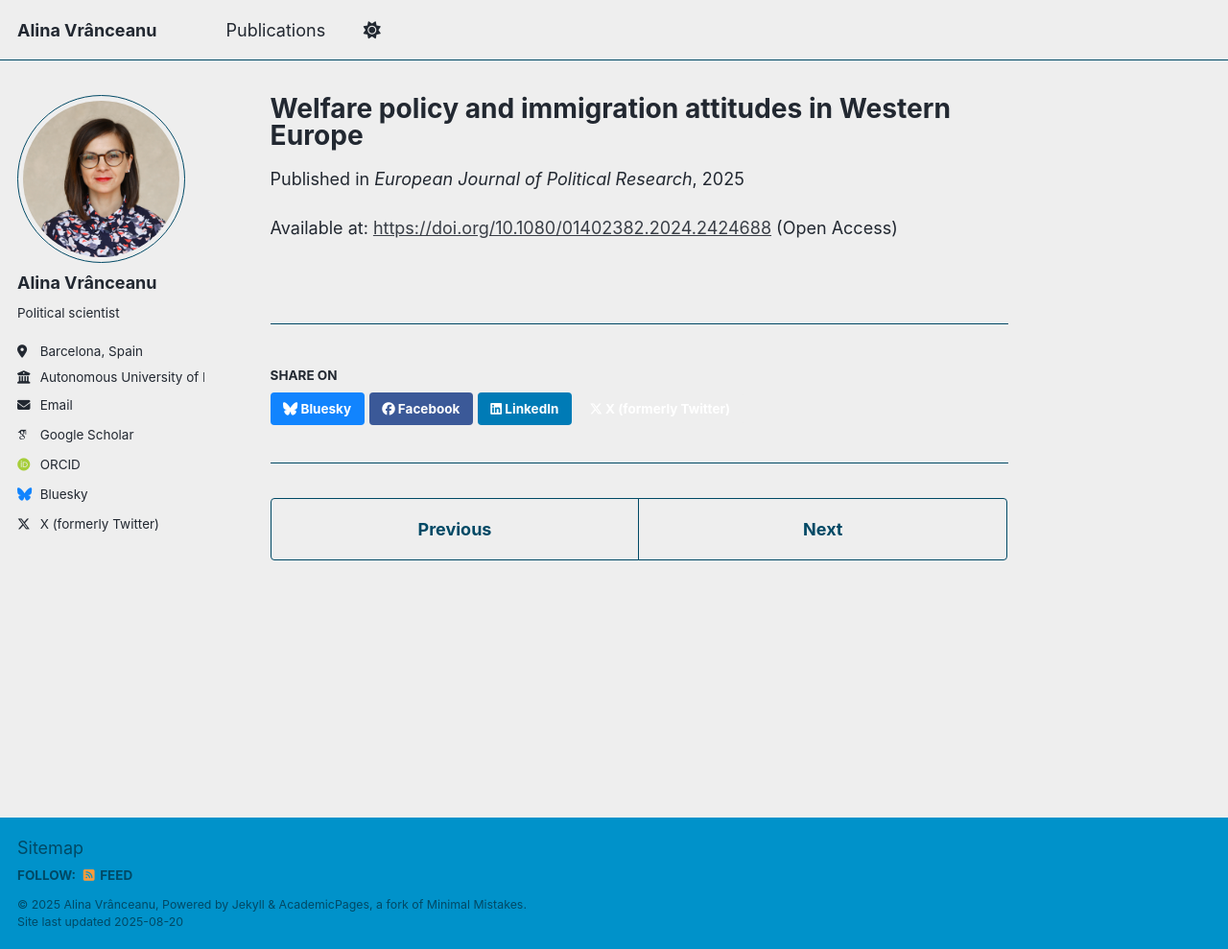
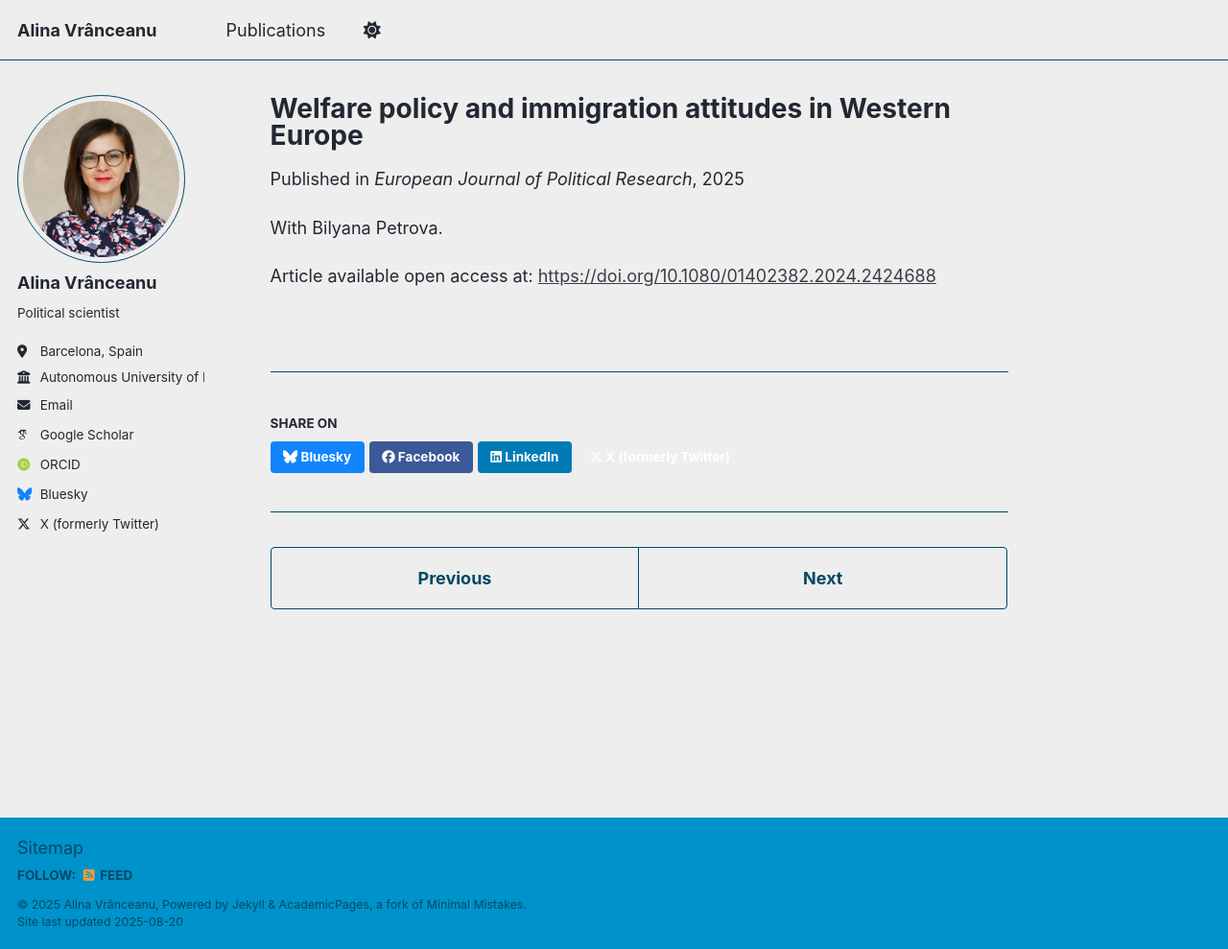
Before and after one commit to alinavranceanu/alinavranceanu.github.io, a Jekyll site: the page built from _publications/2025-vranceanu-and-petrova.md, in a window 1280 px wide and 989 px high. Shown: the whole window at 96% size. Built offline with Jekyll 4.4.1, drawn with Linux system fonts in a browser that asks for light colours; some web fonts are replaced; a script that is not in the unit is left out.

Commit message:
Update 2025-vranceanu-and-petrova.md

```diff
--- a/_publications/2025-vranceanu-and-petrova.md
+++ b/_publications/2025-vranceanu-and-petrova.md
@@ -5,7 +5,8 @@ category: manuscripts
 permalink: /publication/2025-vranceanu-and-petrova
 date: 2025-03-09
 venue: 'European Journal of Political Research'
-paperurl: 'https://doi.org/10.1111/1475-6765.70006'
 ---
 
-Available at: [https://doi.org/10.1080/01402382.2024.2424688](https://doi.org/10.1111/1475-6765.70006) (Open Access)
+With Bilyana Petrova.
+
+Article available open access at: [https://doi.org/10.1080/01402382.2024.2424688](https://doi.org/10.1111/1475-6765.70006)
```
